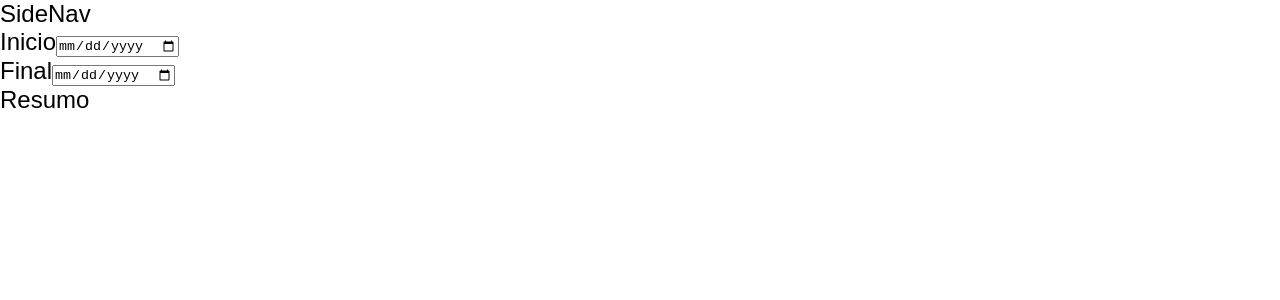
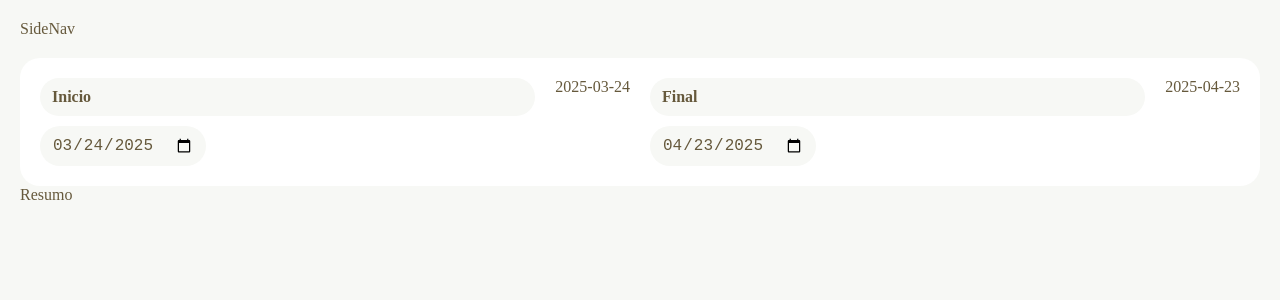
Before and after one commit to IsaaczZj/Fintech, a React (Vite) app: page / in a window 1280 px wide. Shown: the top 300 px of the page. Built offline with nearby package versions, Linux system fonts and the light colour scheme; no server answers.

Commit message:
estilos do campo de data e logica para requisicao das transacoes baseado no dia atual no contexto

```diff
--- a/package.json
+++ b/package.json
@@ -10,6 +10,7 @@
     "preview": "vite preview"
   },
   "dependencies": {
+    "dayjs": "^1.11.13",
     "react": "^19.0.0",
     "react-dom": "^19.0.0"
   },
--- a/src/App.tsx
+++ b/src/App.tsx
@@ -6,7 +6,7 @@ import "./Style.css";
 function App() {
   return (
     <DataContextProvider>
-      <div>
+      <div className="container">
         <SideNav />
         <main>
           <Header />
--- a/src/Components/DateInput.tsx
+++ b/src/Components/DateInput.tsx
@@ -1,16 +1,44 @@
-import React from 'react'
+import React from "react";
+
+const generalStyle: React.CSSProperties = {
+  fontSize: "1rem",
+  color: "var(--color-secondary)",
+  padding: "0.625rem 0.75rem",
+  backgroundColor: "var(--color-quaternary)",
+  borderRadius: "var(--gap)",
+};
+
+const labelStyle: React.CSSProperties = {
+  display: "block",
+  marginBottom: "var(--gap-sm)",
+  fontWeight: "600",
+  ...generalStyle
+};
+const inputStyle: React.CSSProperties = {
+  border: "none",
+  fontFamily: "monospace",
+  ...generalStyle
+};
 
 type DateInputType = React.ComponentProps<"input"> & {
-  label:string
-}
+  label: string;
+};
 
-const DateInput = ({label, ...props}:DateInputType) => {
+const DateInput = ({ label, ...props }: DateInputType) => {
   return (
     <div>
-      <label htmlFor={label}>{label}</label>
-      <input id={label} name={label} type="date" {...props} />
+      <label style={labelStyle} htmlFor={label}>
+        {label}
+      </label>
+      <input
+        style={inputStyle}
+        id={label}
+        name={label}
+        type="date"
+        {...props}
+      />
     </div>
-  )
-}
+  );
+};
 
-export default DateInput
+export default DateInput;
--- a/src/Components/DateRange.tsx
+++ b/src/Components/DateRange.tsx
@@ -1,23 +1,23 @@
 import React, { useState } from "react";
 import DateInput from "./DateInput";
+import { useData } from "../Context/DataContext";
 
 const DateRange = () => {
-  const [inicio, setInicio] = useState("");
-  const [final, setFinal] = useState("");
+  const { inicio, setInicio, final, setFinal } = useData();
 
   return (
-    <form onSubmit={(e) => e.preventDefault()}>
+    <form className="box flex" onSubmit={(e) => e.preventDefault()}>
       <DateInput
         label="Inicio"
         value={inicio}
         onChange={({ target }) => setInicio(target.value)}
       />
+      {inicio}
       <DateInput
         label="Final"
         value={final}
         onChange={({ target }) => setFinal(target.value)}
       />
-      {inicio}
       {final}
     </form>
   );
--- a/src/Context/DataContext.tsx
+++ b/src/Context/DataContext.tsx
@@ -1,4 +1,5 @@
-import { createContext, useContext } from "react";
+import { createContext, useContext, useState } from "react";
+import dayjs from "dayjs";
 
 import { useFetch } from "../Hooks/useFetch";
 
@@ -6,6 +7,10 @@ type DataContextType = {
   data: VendasType[] | null;
   loading: boolean;
   error: string | null;
+  inicio: string;
+  setInicio: React.Dispatch<React.SetStateAction<string>>;
+  final: string;
+  setFinal: React.Dispatch<React.SetStateAction<string>>;
 };
 type VendasType = {
   id: string;
@@ -24,13 +29,25 @@ export const useData = () => {
   return context;
 };
 
+function getDate(n?: number) {
+  let date = "";
+  if (n) {
+    return (date = dayjs().subtract(n, "day").format("YYYY-MM-DD"));
+  }
+  return (date = dayjs().format("YYYY-MM-DD"));
+}
+
 export const DataContextProvider = ({ children }: React.PropsWithChildren) => {
+  const [inicio, setInicio] = useState(getDate(30));
+  const [final, setFinal] = useState(getDate());
   const { data, loading, error } = useFetch<VendasType[]>(
-    "https://data.origamid.dev/vendas/"
+    `https://data.origamid.dev/vendas/?inicio=${inicio}&final=${final}`
   );
 
   return (
-    <DataContext.Provider value={{ data, loading, error }}>
+    <DataContext.Provider
+      value={{ data, loading, error, inicio, setInicio, final, setFinal }}
+    >
       {children}
     </DataContext.Provider>
   );
--- a/src/Style.css
+++ b/src/Style.css
@@ -3,7 +3,69 @@
   padding: 0;
   box-sizing: border-box;
 }
-body{
-  font-size: 1.5rem;
+:root {
+  --color-primary: #463220;
+  --color-secondary: #66593c;
+  --color-tertiary: #eceadd;
+  --color-quaternary: #f7f8f5;
+  --color-white: #ffffff;
+
+  --gap-sm: 0.625rem;
+  --gap: 1.25rem;
+}
+.box {
+  padding: var(--gap);
+  border-radius: var(--gap);
+  background: var(--color-white);
+}
+.flex {
+  display: flex;
+  gap: var(--gap);
+}
+.flex > * {
+  flex: 1;
+}
+.mb {
+  margin-bottom: var(--gap);
+}
+.bg-primary {
+  background: var(--color-primary);
+}
+.bg-secondary {
+  background: var(--color-secondary);
+}
+.bg-tertiary {
+  background: var(--color-tertiary);
+}
+.bg-quaternary {
+  background: var(--color-quaternary);
+}
+.bg-white {
+  background: var(--color-white);
+}
+
+.container {
+  display: grid;
+  padding: 1.25rem;
+  gap: var(--gap);
+}
+body {
+  background-color: var(--color-quaternary);
+  color: var(--color-secondary);
+}
+button {
   font-family: sans-serif;
+  font-size: 1rem;
+  cursor: pointer;
 }
+h1,
+h2,
+h3 {
+  font-weight: 600;
+  margin: 0px;
+}
+ul {
+  list-style: none;
+  padding: 0px;
+  margin: 0px;
+}
```
Also changed, not shown: 1 other file (tests, documents, lock files or other folders).
